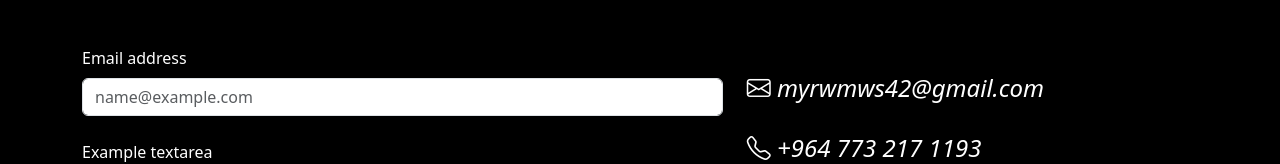
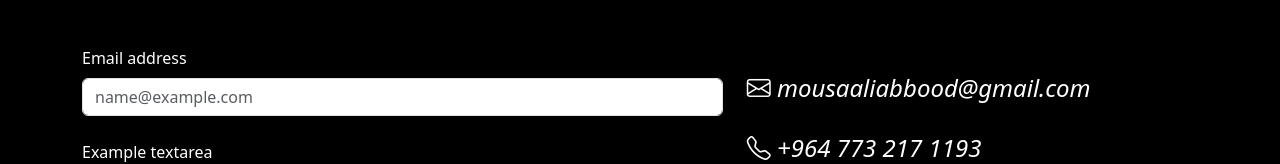
Before and after one commit to miro67/GYMAX, a plain HTML site: page index.html in a window 1280 px wide. Shown: the part 4362-4526 px from the top of the page. Drawn offline with nearby package versions, Linux system fonts and the light colour scheme.

Commit message:
Update index.html

```diff
--- a/index.html
+++ b/index.html
@@ -191,7 +191,7 @@
           <button type="button" class="btn btn-dark">Send</button>
         </div>
         <div class="w-50 m-4">
-          <i class="bi bi-envelope fs-4 d-block">  myrwmws42@gmail.com</i>
+          <i class="bi bi-envelope fs-4 d-block">  mousaaliabbood@gmail.com</i>
           <i class="bi bi-telephone fs-4 d-block mt-4">  +964 773 217 1193</i>
           <i class="bi bi-geo-alt fs-4 d-block mt-4">  Iraq, Basrah</i>
           <a href="https://github.com/miro67" class="nav-link"><i class="bi bi-globe-americas fs-4 d-block mt-4">  https://github.com/miro67</i></a>
```
